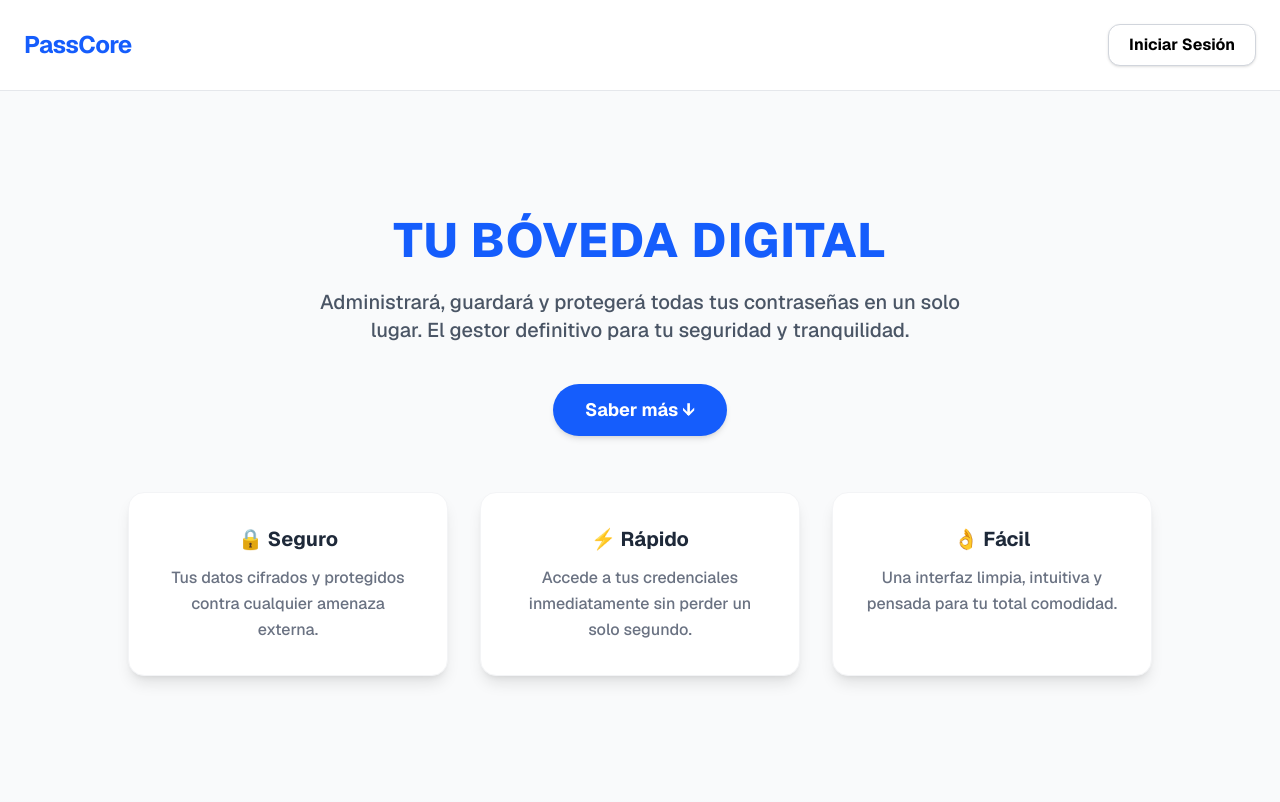
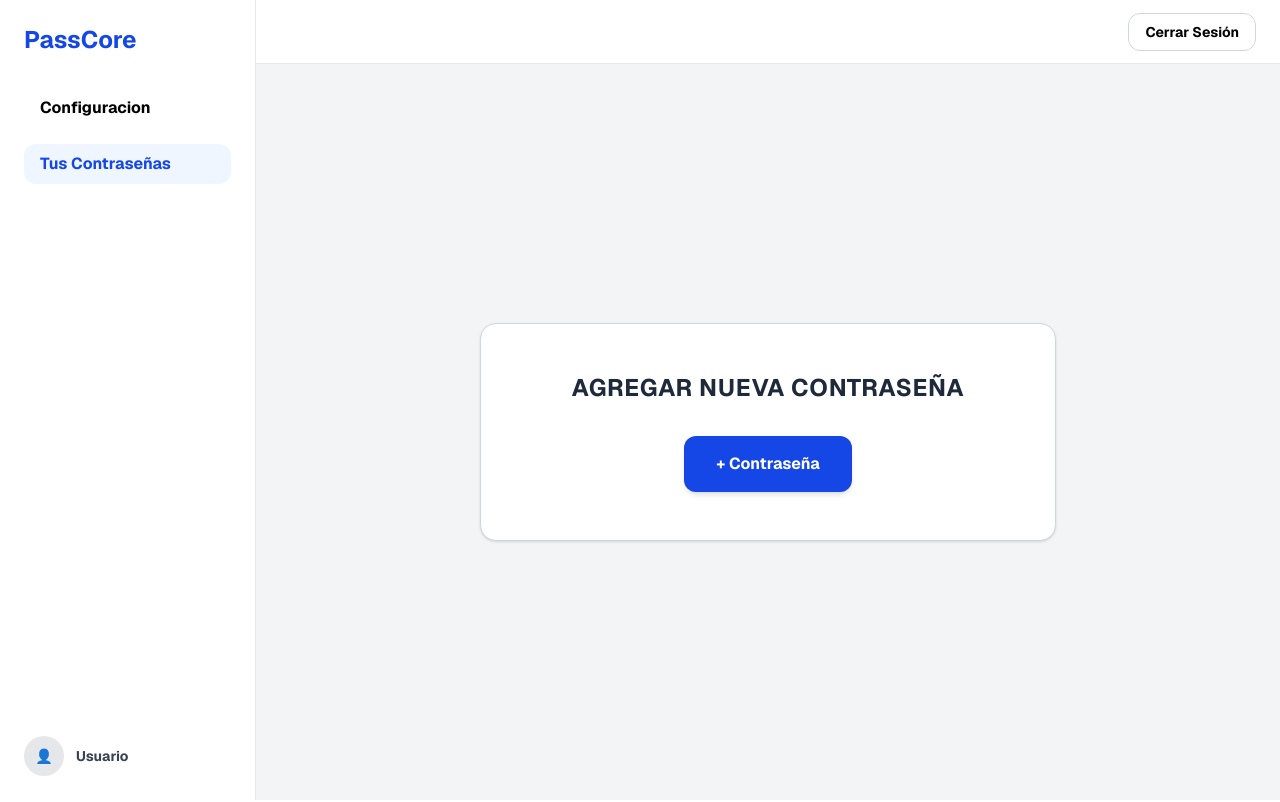
Before and after one commit to JuanMedina613/PassCore, a Next.js app in the folder passcore-code/passcore/: page /dashboard in a window 1280 px wide. Shown: the top 802 px of the page. Built offline with nearby package versions, Linux system fonts and the light colour scheme.

Commit message:
HASTA ACA POR HOY
Dejamos la lobby preparada, con inicio de sesion y registrar sesion, tambien le dimos una mejor forma a los cosas, aun falta modifcar la paleta de color a todo

```diff
--- a/passcore-code/passcore/app/dashboard/page.tsx
+++ b/passcore-code/passcore/app/dashboard/page.tsx
@@ -1,70 +1,44 @@
-export default function LandingPage() {
+export default function DashboardPage() {
   return (
-    <div className="bg-gray-50 text-black font-sans scroll-smooth">
+    <div className="flex h-screen bg-gray-100 text-black font-sans">
+      {/* Barra Lateral */}
+      <aside className="w-64 bg-white border-r border-gray-200 flex flex-col justify-between p-6">
+        <div>
+          <h1 className="text-2xl font-bold mb-8 text-blue-700">PassCore</h1>
+          <nav className="flex flex-col gap-4">
+            <button className="text-left font-bold py-2 px-4 rounded-xl hover:bg-gray-100 transition-colors">
+              Configuracion
+            </button>
+            <button className="text-left font-bold py-2 px-4 rounded-xl bg-blue-50 text-blue-700">
+              Tus Contraseñas
+            </button>
+          </nav>
+        </div>
+        <div className="flex items-center gap-3 font-bold text-sm text-gray-700">
+          <div className="w-10 h-10 bg-gray-200 rounded-full flex items-center justify-center">👤</div>
+          <span>Usuario</span>
+        </div>
+      </aside>
 
-      {/* 1. SECCIÓN BLANCA - Ocupa toda la pantalla (min-h-screen) */}
-      <div className="min-h-screen flex flex-col">
-        {/* Barra de Navegación */}
-        <header className="flex justify-between items-center p-6 border-b border-gray-200 bg-white">
-          <h1 className="text-2xl font-bold tracking-tight text-blue-600">PassCore</h1>
-          <button className="font-bold border border-gray-300 px-5 py-2 rounded-xl hover:bg-gray-100 transition-colors shadow-sm bg-white">
-            Iniciar Sesión
+      {/* Panel Principal */}
+      <main className="flex-1 flex flex-col">
+        <header className="h-16 bg-white border-b border-gray-200 flex items-center justify-end px-6">
+          <button className="border border-gray-300 px-4 py-2 rounded-xl font-bold text-sm hover:bg-gray-100 transition-colors">
+            Cerrar Sesión
           </button>
         </header>
 
-        {/* Contenido Principal */}
-        <main className="flex-1 flex flex-col items-center justify-center text-center p-8">
-          <h2 className="text-5xl font-extrabold mb-6 text-blue-600 uppercase tracking-wide">
-            Tu Bóveda Digital
-          </h2>
-          <p className="text-xl mb-10 font-medium max-w-2xl text-gray-600">
-            Administrará, guardará y protegerá todas tus contraseñas en un solo lugar.
-            El gestor definitivo para tu seguridad y tranquilidad.
-          </p>
-
-          {/* Botón Saber Más */}
-          <a href="#detalles" className="mb-14 bg-blue-600 text-white font-bold py-3 px-8 rounded-full shadow-md hover:translate-y-1 hover:shadow-lg hover:bg-blue-700 transition-all text-lg">
-            Saber más ↓
-          </a>
-
-          {/* Tarjetas */}
-          <div className="flex flex-col md:flex-row gap-8 w-full max-w-5xl justify-center">
-            <div className="p-8 flex-1 bg-white rounded-2xl shadow-lg border border-gray-100 hover:-translate-y-2 transition-transform">
-              <h3 className="font-bold text-xl mb-3 text-gray-800">🔒 Seguro</h3>
-              <p className="text-base font-medium text-gray-500 leading-relaxed">
-                Tus datos cifrados y protegidos contra cualquier amenaza externa.
-              </p>
-            </div>
-            <div className="p-8 flex-1 bg-white rounded-2xl shadow-lg border border-gray-100 hover:-translate-y-2 transition-transform">
-              <h3 className="font-bold text-xl mb-3 text-gray-800">⚡ Rápido</h3>
-              <p className="text-base font-medium text-gray-500 leading-relaxed">
-                Accede a tus credenciales inmediatamente sin perder un solo segundo.
-              </p>
-            </div>
-            <div className="p-8 flex-1 bg-white rounded-2xl shadow-lg border border-gray-100 hover:-translate-y-2 transition-transform">
-              <h3 className="font-bold text-xl mb-3 text-gray-800">👌 Fácil</h3>
-              <p className="text-base font-medium text-gray-500 leading-relaxed">
-                Una interfaz limpia, intuitiva y pensada para tu total comodidad.
-              </p>
-            </div>
+        <div className="flex-1 flex items-center justify-center p-8">
+          <div className="border border-gray-300 p-12 text-center max-w-xl w-full bg-white rounded-2xl shadow-sm">
+            <h2 className="text-2xl font-bold text-gray-800 mb-8 uppercase tracking-wide">
+              Agregar Nueva Contraseña
+            </h2>
+            <button className="bg-blue-700 text-white font-bold py-4 px-8 rounded-xl shadow-md hover:bg-blue-800 transition-all">
+              + Contraseña
+            </button>
           </div>
-        </main>
-      </div>
-
-      {/* 2. TRANSICIÓN DIFUMINADA - Un puente entre el blanco/gris y el azul */}
-      <div className="w-full h-48 bg-linear-to-b from-gray-50 to-blue-600"></div>
-
-      {/* 3. SECCIÓN AZUL - Ocupa toda la pantalla (min-h-screen) */}
-      <section id="detalles" className="bg-blue-600 text-white min-h-screen flex flex-col items-center justify-center p-12 text-center pb-24">
-        <h2 className="text-5xl font-extrabold mb-10 uppercase tracking-wide">
-          ¿Por qué PassCore?
-        </h2>
-        <div className="max-w-3xl bg-blue-500 p-10 rounded-3xl shadow-2xl">
-          <p className="text-xl font-medium leading-relaxed">
-            PassCore no es solo un bloc de notas. Utiliza la potencia de bases de datos modernas para asegurar que tus contraseñas estén siempre disponibles para vos, y ocultas para el resto del mundo. Gracias a la encriptación avanzada y nuestras políticas de seguridad, tenés el control absoluto.
-          </p>
         </div>
-      </section>
+      </main>
     </div>
   );
 }
--- a/passcore-code/passcore/app/login/page.tsx
+++ b/passcore-code/passcore/app/login/page.tsx
@@ -1,52 +1,89 @@
-import Link from "next/link";
+'use client'; // Necesario para usar hooks en Next.js
+import { useState } from 'react';
+import { useRouter } from 'next/navigation';
+import { supabase } from '@/lib/supabase';
+import Link from 'next/link';
 
 export default function LoginPage() {
+  const [email, setEmail] = useState('');
+  const [password, setPassword] = useState('');
+  const [error, setError] = useState<string | null>(null);
+  const router = useRouter();
+
+  const handleLogin = async (e: React.FormEvent) => {
+    e.preventDefault();
+    setError(null);
+
+    const { error } = await supabase.auth.signInWithPassword({
+      email,
+      password,
+    });
+
+    if (error) {
+      setError(error.message);
+    } else {
+      router.push('/dashboard'); // Redirección exitosa
+    }
+  };
+
   return (
-    <div className="min-h-screen flex items-center justify-center bg-gray-50 font-sans p-4">
-
-      <div className="bg-white p-10 rounded-3xl shadow-xl w-full max-w-md border border-gray-100">
-        <div className="text-center mb-8">
-          <h1 className="text-3xl font-bold text-blue-600 mb-2">PassCore</h1>
-          <p className="text-gray-500 font-medium">Inicia sesión en tu bóveda</p>
+    <div className="min-h-screen flex items-center justify-center bg-gray-100 font-sans p-4">
+      <div className="bg-white p-10 rounded-2xl shadow-xl w-full max-w-md border border-gray-200">
+        <div className="text-center mb-10">
+          <h1 className="text-3xl font-bold text-blue-800 mb-2">PassCore</h1>
+          <p className="text-gray-600 font-medium">Inicia sesión en tu bóveda</p>
         </div>
 
-        <form className="flex flex-col gap-5">
-          {/* Input Correo */}
+        {error && <p className="text-red-500 text-sm mb-4 text-center">{error}</p>}
+
+        <form onSubmit={handleLogin} className="flex flex-col gap-6">
           <div>
-            <label className="block text-sm font-bold text-gray-700 mb-2">Correo Electrónico</label>
+            <label className="block text-sm font-bold text-gray-800 mb-2">Correo Electrónico</label>
             <input
               type="email"
-              className="w-full px-4 py-3 rounded-xl border border-gray-300 focus:outline-none focus:ring-2 focus:ring-blue-500 transition-all"
+              value={email}
+              onChange={(e) => setEmail(e.target.value)}
+              className="w-full px-4 py-3 rounded-xl border border-gray-300 bg-gray-50 focus:outline-none focus:ring-2 focus:ring-blue-700 transition-all text-gray-900"
               placeholder="tu@email.com"
+              required
             />
           </div>
 
-          {/* Input Contraseña */}
           <div>
-            <label className="block text-sm font-bold text-gray-700 mb-2">Contraseña</label>
+            <label className="block text-sm font-bold text-gray-800 mb-2">Contraseña</label>
             <input
               type="password"
-              className="w-full px-4 py-3 rounded-xl border border-gray-300 focus:outline-none focus:ring-2 focus:ring-blue-500 transition-all"
+              value={password}
+              onChange={(e) => setPassword(e.target.value)}
+              className="w-full px-4 py-3 rounded-xl border border-gray-300 bg-gray-50 focus:outline-none focus:ring-2 focus:ring-blue-700 transition-all text-gray-900"
               placeholder="••••••••"
+              required
             />
           </div>
 
-          {/* Botón Ingresar */}
           <button
-            type="button"
-            className="w-full bg-blue-600 text-white font-bold py-3 rounded-xl hover:bg-blue-700 transition-colors shadow-md mt-4"
+            type="submit"
+            className="w-full bg-blue-700 text-white font-bold py-3 rounded-xl hover:bg-blue-800 transition-colors shadow-md mt-2"
           >
             Ingresar
           </button>
         </form>
 
         <div className="mt-8 text-center">
-          <Link href="/" className="text-sm text-gray-500 hover:text-blue-600 font-medium transition-colors">
+          <Link href="/" className="text-sm text-gray-600 hover:text-blue-800 font-medium transition-colors">
             ← Volver al inicio
+            <div className="mt-4 text-center">
+              <p className="text-sm text-gray-600">
+                ¿No tienes cuenta?{' '}
+                <Link href="/signup" className="text-blue-700 font-bold hover:underline">
+                  Regístrate aquí
+                </Link>
+              </p>
+            </div>
           </Link>
         </div>
       </div>
+    </div>
 
-    </div>
   );
 }
--- /dev/null
+++ b/passcore-code/passcore/app/signup/page.tsx
@@ -0,0 +1,85 @@
+'use client';
+
+import { useState } from 'react';
+import { useRouter } from 'next/navigation'; // 1. Importamos useRouter
+import { supabase } from '@/lib/supabase';
+import Link from 'next/link';
+
+export default function SignUp() {
+  const [email, setEmail] = useState('');
+  const [password, setPassword] = useState('');
+  const [message, setMessage] = useState('');
+
+  const router = useRouter(); // 2. Inicializamos el router
+
+  const handleSignUp = async (e: React.FormEvent) => {
+    e.preventDefault();
+    setMessage('Registrando...'); // Feedback visual
+
+    const { error } = await supabase.auth.signUp({
+      email,
+      password,
+    });
+
+    if (error) {
+      setMessage(`Error: ${error.message}`);
+    } else {
+      setMessage('¡Registro exitoso! Redirigiendo...');
+      // 3. Redirigimos al usuario al login
+      router.push('/login');
+    }
+  };
+
+  return (
+    <div className="min-h-screen flex items-center justify-center bg-gray-100 font-sans p-4">
+      <div className="bg-white p-10 rounded-2xl shadow-xl w-full max-w-md border border-gray-200">
+        <div className="text-center mb-10">
+          <h1 className="text-3xl font-bold text-blue-800 mb-2">Crear Cuenta</h1>
+          <p className="text-gray-600 font-medium">Únete a PassCore</p>
+        </div>
+
+        <form onSubmit={handleSignUp} className="flex flex-col gap-6">
+          <div>
+            <label className="block text-sm font-bold text-gray-800 mb-2">Correo Electrónico</label>
+            <input
+              type="email"
+              placeholder="tu@email.com"
+              className="w-full px-4 py-3 rounded-xl border border-gray-300 bg-gray-50 focus:outline-none focus:ring-2 focus:ring-blue-700 transition-all text-gray-900"
+              value={email}
+              onChange={(e) => setEmail(e.target.value)}
+              required
+            />
+          </div>
+
+          <div>
+            <label className="block text-sm font-bold text-gray-800 mb-2">Contraseña</label>
+            <input
+              type="password"
+              placeholder="••••••••"
+              className="w-full px-4 py-3 rounded-xl border border-gray-300 bg-gray-50 focus:outline-none focus:ring-2 focus:ring-blue-700 transition-all text-gray-900"
+              value={password}
+              onChange={(e) => setPassword(e.target.value)}
+              required
+            />
+          </div>
+
+          <button type="submit" className="w-full bg-blue-700 text-white font-bold py-3 rounded-xl hover:bg-blue-800 transition-colors shadow-md mt-2">
+            Registrarse
+          </button>
+        </form>
+
+        <div className="mt-8 text-center">
+          <Link href="/login" className="text-sm text-gray-600 hover:text-blue-800 font-medium transition-colors">
+            ← Volver al login
+          </Link>
+        </div>
+
+        {message && (
+          <p className="mt-4 text-sm text-center font-bold text-blue-800">
+            {message}
+          </p>
+        )}
+      </div>
+    </div>
+  );
+}
```
